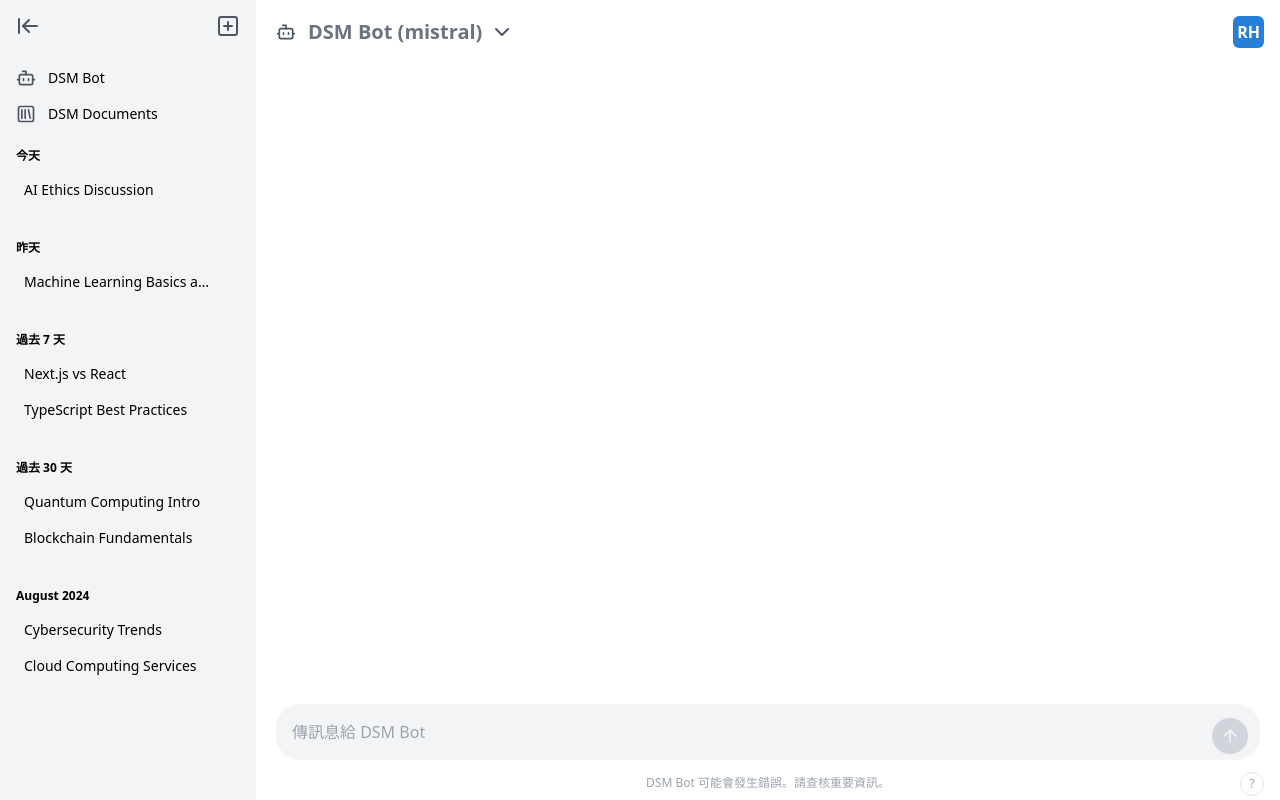
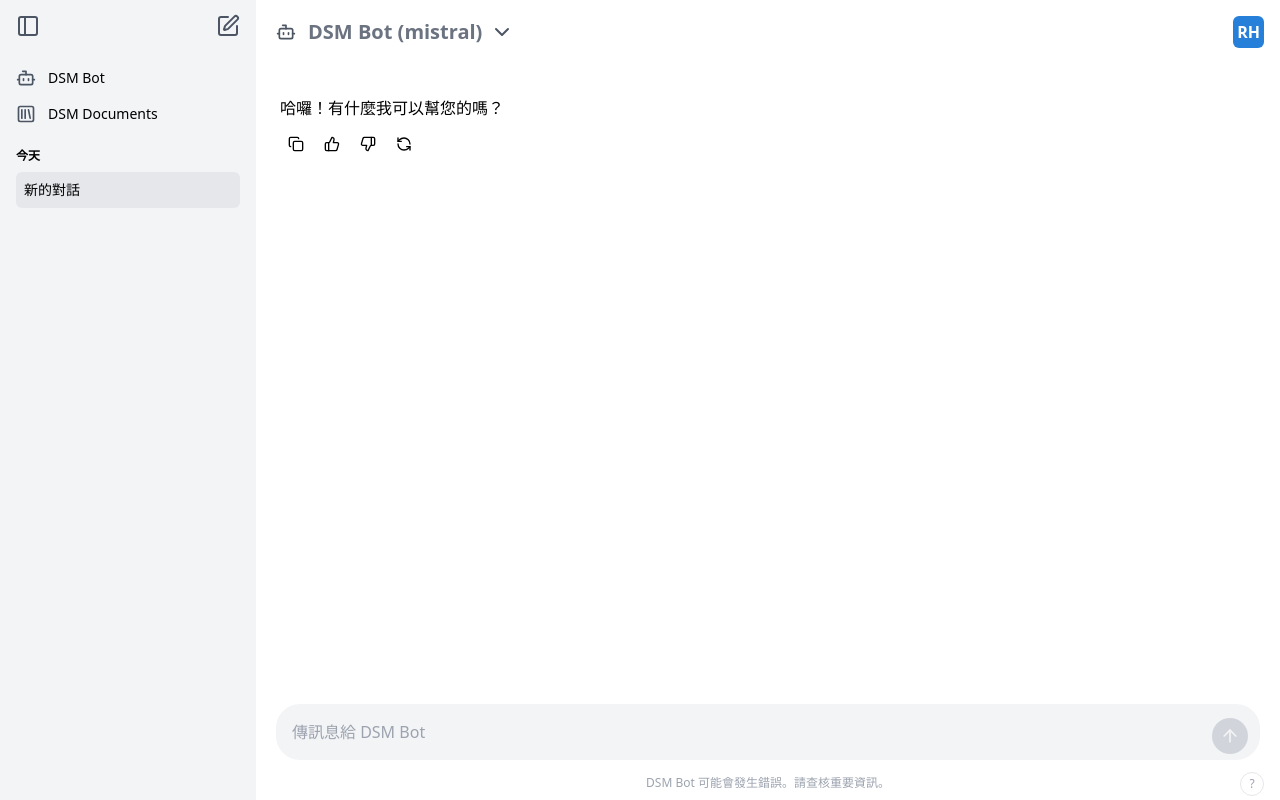
Before and after one commit to intervalrain/chatgpt-mock, a Next.js app: page / in a window 1280 px wide. Built offline with nearby package versions, Linux system fonts and the light colour scheme.

Commit message:
add new chat

```diff
--- a/app/components/ChatInterface/InputArea.tsx
+++ b/app/components/ChatInterface/InputArea.tsx
@@ -1,6 +1,7 @@
 import React, { useState, useRef, useEffect } from 'react';
 import { ArrowUp } from 'lucide-react';
 import { getUUID } from '@/app/utils/uuid';
+import useChat from '@/app/hooks/useChat';
 
 interface InputAreaProps {
   onSendMessage: (content: string) => void;
@@ -9,9 +10,10 @@ interface InputAreaProps {
 const InputArea: React.FC<InputAreaProps> = ({ onSendMessage }) => {
   const [input, setInput] = useState('');
   const textareaRef = useRef<HTMLTextAreaElement>(null);
+  const { isLoading } = useChat();
 
   const handleSend = () => {
-    if (input.trim()) {
+    if (!isLoading && input.trim()) {
       onSendMessage(input.trim());
       setInput('');
     }
@@ -45,7 +47,7 @@ const InputArea: React.FC<InputAreaProps> = ({ onSendMessage }) => {
           value={input}
           placeholder="傳訊息給 DSM Bot"
           onChange={(e) => setInput(e.target.value)}
-          onKeyPress={handleKeyPress}
+          onKeyDown={handleKeyPress}
           className="w-full p-4 pr-12 rounded-3xl focus:outline-none resize-none bg-gray-100"
           rows={1}
         />
@@ -53,7 +55,7 @@ const InputArea: React.FC<InputAreaProps> = ({ onSendMessage }) => {
           onClick={handleSend}
           className={`${buttonBaseClasses} ${buttonActiveClasses}`}
           aria-label="Send message"
-          disabled={!input.trim()}
+          disabled={!input.trim() || isLoading}
         >
           <ArrowUp size={20} />
         </button>
--- a/app/components/Sidebar/ConversationItem.tsx
+++ b/app/components/Sidebar/ConversationItem.tsx
@@ -1,25 +1,29 @@
 "use client";
 
-import { Conversation } from "@/app/mock/conversationData";
+import { Conversation } from "@/app/types";
 import Link from "next/link";
 import React, { useState } from "react";
 import { Ellipsis } from "lucide-react";
 
 interface ConversationItemProps {
   conversation: Conversation;
+  onClick: () => void;
+  active?: boolean;
 }
 
 const ConversationItem: React.FC<ConversationItemProps> = ({
   conversation,
+  onClick,
+  active,
 }) => {
   const [showEllipsis, setShowEllipsis] = useState(false);
 
   return (
-    <Link
-      href={`/chat/${conversation.id}`}
-      className="block py-2 hover:bg-gray-200 cursor-pointer rounded-md mx-4"
+    <div
+      className={`block py-2 hover:bg-gray-200 cursor-pointer rounded-md mx-4 ${active && "bg-gray-200"}`}
       onMouseEnter={() => setShowEllipsis(true)}
       onMouseLeave={() => setShowEllipsis(false)}
+      onClick={onClick}
     >
       <div className="flex justify-between items-center">
         <div className="text-sm px-2 text-ellipsis text-nowrap overflow-hidden">
@@ -29,7 +33,7 @@ const ConversationItem: React.FC<ConversationItemProps> = ({
           {showEllipsis && <Ellipsis size={16} />}
         </button>
       </div>
-    </Link>
+    </div>
   );
 };
 
--- a/app/components/Sidebar/ConversationList.tsx
+++ b/app/components/Sidebar/ConversationList.tsx
@@ -1,14 +1,22 @@
-import { Conversation, mockConversations } from "@/app/mock/conversationData";
-import React from "react";
+import { Conversation } from "@/app/types";
+import React, { useMemo } from "react";
 import ConversationItem from "./ConversationItem";
+import { useConversation } from "@/app/context/ConversationContext";
 
 const ConversationList: React.FC = () => {
-  const groupConversationsByDate = (conversations: Conversation[]) => {
+  const { conversations, switchConversation, currentConversationId } = useConversation();
+
+  const groupConversationsByDate = useMemo(() => {
     const grouped: { [key: string]: Conversation[] } = {};
     const today = new Date();
     const oneDay = 24 * 60 * 60 * 1000;
 
-    conversations.forEach((conversation) => {
+    // Sort conversations by date in descending order
+    const sortedConversations = [...conversations].sort((a, b) =>
+      b.date.getTime() - a.date.getTime()
+    );
+
+    sortedConversations.forEach((conversation) => {
       const diffDays = Math.round(
         Math.abs((today.getTime() - conversation.date.getTime()) / oneDay)
       );
@@ -36,19 +44,32 @@ const ConversationList: React.FC = () => {
     });
 
     return grouped;
-  };
+  }, [conversations]);
 
-  const gropuedConversations = groupConversationsByDate(mockConversations);
+  // Sort group keys to ensure correct order
+  const sortedGroups = useMemo(() => {
+    const groupOrder = ["今天", "昨天", "過去 7 天", "過去 30 天"];
+    return Object.keys(groupConversationsByDate).sort((a, b) => {
+      const indexA = groupOrder.indexOf(a);
+      const indexB = groupOrder.indexOf(b);
+      if (indexA !== -1 && indexB !== -1) return indexA - indexB;
+      if (indexA !== -1) return -1;
+      if (indexB !== -1) return 1;
+      return b.localeCompare(a); // For month/year groups
+    });
+  }, [groupConversationsByDate]);
 
   return (
     <div className="flex-1 overflow-y-auto space-y-6">
-      {Object.entries(gropuedConversations).map(([group, conversation]) => (
+      {sortedGroups.map((group) => (
         <div key={group}>
           <h3 className="px-4 py-2 text-xs font-semibold">{group}</h3>
-          {conversation.map((conversation) => (
+          {groupConversationsByDate[group].map((conversation) => (
             <ConversationItem
               key={conversation.id}
               conversation={conversation}
+              onClick={() => switchConversation(conversation.id)}
+              active={currentConversationId === conversation.id}
              />
           ))}
         </div>
--- a/app/components/Sidebar/Sidebar.tsx
+++ b/app/components/Sidebar/Sidebar.tsx
@@ -2,19 +2,26 @@
 
 import React from "react";
 import {
-  ArrowLeftToLine,
-  SquarePlus,
+  PanelLeft,
   Bot,
   SquareLibrary,
+  PenSquare,
 } from "lucide-react";
 import ConversationList from "./ConversationList";
 import { useNavigate } from "react-router-dom";
 import { useSidebar } from "@/app/context/SidebarContext";
 import SidebarItem from "./SidebarItem";
+import { useConversation } from "@/app/context/ConversationContext";
 
 const Sidebar: React.FC = () => {
   const navigate = useNavigate();
   const { isCollpased, toggleSidebar } = useSidebar();
+  const { createNewChat } = useConversation();
+
+  const handleNewChat = () => {
+    createNewChat();
+    navigate("/");
+  }
 
   if (isCollpased) {
     return (
@@ -29,10 +36,12 @@ const Sidebar: React.FC = () => {
           onClick={toggleSidebar}
           className="p-2 hover:bg-gray-200 rounded-md"
         >
-          <ArrowLeftToLine className="text-gray-600" />
+          <PanelLeft className="text-gray-600" />
         </button>
-        <button className="p-2 hover:bg-gray-200 rounded-md">
-          <SquarePlus className="text-gray-600" />
+        <button
+          onClick={handleNewChat}
+          className="p-2 hover:bg-gray-200 rounded-md">
+          <PenSquare className="text-gray-600" />
         </button>
       </div>
       <div className="p-2">
--- a/app/components/layout/Header.tsx
+++ b/app/components/layout/Header.tsx
@@ -2,7 +2,7 @@
 
 import React, { useState, useRef, useEffect } from 'react';
 import Avatar from '@/app/utils/Avatar';
-import { ChevronDown, Settings, LogOut, ArrowRightToLine, SquarePlus, UserPen, Bot, BookPlus, Check } from 'lucide-react';
+import { ChevronDown, Settings, LogOut, PanelLeft, PenSquare, UserPen, Bot, BookPlus, Check } from 'lucide-react';
 import { mockUser } from '@/app/mock/userData';
 import { useSidebar } from '@/app/context/SidebarContext';
 import Menu from '../ui/Menu';
@@ -36,10 +36,10 @@ const Header: React.FC = () => {
               <button
                 onClick={toggleSidebar}
                 className="p-2 hover:bg-gray-200 rounded-md">
-                <ArrowRightToLine className="text-gray-600" />
+                <PanelLeft className="text-gray-600" />
               </button>
               <button className="p-2 hover:bg-gray-200 rounded-md">
-                <SquarePlus className="text-gray-600" />
+                <PenSquare className="text-gray-600" />
               </button>
             </div>
           )}
--- /dev/null
+++ b/app/context/ConversationContext.tsx
@@ -0,0 +1,96 @@
+import { createContext, useCallback, useContext, useEffect, useState } from "react";
+import { Conversation, Message } from "../types";
+import { getUUID } from "../utils/uuid";
+
+interface ConversationContextType {
+  conversations: Conversation[];
+  currentConversationId: string | null;
+  addConversation: (conversation: Conversation) => void;
+  setCurrentConversationId: (id: string) => void;
+  updateConversationTitle: (id: string, title: string) => void;
+  switchConversation: (id: string) => void;
+  addMessageToConversation: (id: string, message: Message) => void;
+  updateMessage: (id: string, content: string) => void;
+  createNewChat: () => void;
+}
+
+const ConversationContext = createContext<ConversationContextType | undefined>(undefined);
+
+export const ConversationProvider: React.FC<{ children: React.ReactNode}> = ({ children }) => {
+	const [conversations, setConversations] = useState<Conversation[]>([]);
+  const [currentConversationId, setCurrentConversationId] = useState<string | null>(null);
+
+  const addConversation = useCallback((conversation: Conversation) => {
+		setConversations(prev => [...prev, conversation]);
+		setCurrentConversationId(conversation.id);
+	}, []);
+
+  const updateConversationTitle = useCallback((id: string, title: string) => {
+    setConversations(prev => prev.map(conv => conv.id === id ? { ...conv, title } : conv));
+  }, []);
+
+  const switchConversation = useCallback((id: string) => {
+    setCurrentConversationId(id);
+  }, []);
+
+  const addMessageToConversation = useCallback((id: string, message: Message) => {
+    setConversations(prev => prev.map(conv =>
+			conv.id === id ? { ...conv, messages: [...conv.messages, message] } : conv
+		));
+	}, []);
+
+  const updateMessage = useCallback((id: string, content: string) => {
+    setConversations(prev => prev.map(conv =>
+      conv.id === id ? {
+        ...conv,
+        messages: conv.messages.map((msg, index) =>
+          index === conv.messages.length - 1 ? { ...msg, content } : msg
+        )
+      } : conv
+    ));
+  }, []);
+
+  const createNewChat = useCallback(() => {
+    const newConversation: Conversation = {
+      id: getUUID(),
+      title: "新的對話",
+      messages: [{
+        id: getUUID(),
+        content: "哈囉！有什麼我可以幫您的嗎？",
+        role: "assistant",
+      }],
+      date: new Date(),
+    };
+    addConversation(newConversation);
+  }, []);
+
+  useEffect(() => {
+    if (conversations.length === 0) {
+      createNewChat();
+    }
+  }, []);
+
+  return (
+    <ConversationContext.Provider value={{
+      conversations,
+      currentConversationId,
+      addConversation,
+      setCurrentConversationId,
+      updateConversationTitle,
+      switchConversation,
+      addMessageToConversation,
+      updateMessage,
+      createNewChat,
+    }}>
+      {children}
+    </ConversationContext.Provider>
+  );
+};
+
+export const useConversation = () => {
+  const context = useContext(ConversationContext);
+  if (context === undefined) {
+    throw new Error('useConversation must be used within a ConversationProvider');
+  }
+  return context;
+};
--- a/app/context/ServiceProvider.tsx
+++ b/app/context/ServiceProvider.tsx
@@ -1,12 +1,15 @@
 import { SidebarProvider } from "./SidebarContext";
 import { AppProvider } from "./AppContext";
+import { ConversationProvider } from "./ConversationContext";
 
 export const ServiceProvider: React.FC<{ children: React.ReactNode }> = ({ children }) => {
     return (
         <SidebarProvider>
-            <AppProvider>
-                {children}
-            </AppProvider>
+            <ConversationProvider>
+                <AppProvider>
+                    {children}
+                </AppProvider>
+            </ConversationProvider>
         </SidebarProvider>
     );
 };
--- a/app/hooks/useChat.ts
+++ b/app/hooks/useChat.ts
@@ -1,12 +1,37 @@
-import { useCallback, useState } from "react";
-import { Message } from "../types";
+import { useCallback, useEffect, useRef, useState } from "react";
+import { Conversation, Message } from "../types";
 import { getUUID } from "../utils/uuid";
 import { useApp } from "../context/AppContext";
+import { useConversation } from "../context/ConversationContext";
 
 export const useChat = () => {
-  const [messages, setMessages] = useState<Message[]>([]);
   const [isLoading, setIsLoading] = useState(false);
   const { model } = useApp();
+  const {
+    conversations,
+    currentConversationId,
+    addConversation,
+    addMessageToConversation,
+    setCurrentConversationId,
+    updateConversationTitle,
+    updateMessage,
+  } = useConversation();
+
+  const currentMessages = currentConversationId
+    ? conversations.find((c) => c.id === currentConversationId)?.messages || []
+    : [];
+
+  const getTitle = (content: string): string => {
+    const words = content.split(" ");
+    let title = "";
+    for (const word of words) {
+      if (title.length > 32) {
+        break;
+      }
+      title += " " + word;
+    }
+    return title.trim();
+  }
 
   const sendMessage = useCallback(
     async (content: string) => {
@@ -15,7 +40,26 @@ export const useChat = () => {
         content,
         role: "user",
       };
-      setMessages((prevMessages) => [...prevMessages, userMessage]);
+
+      let conversationId = currentConversationId;
+      const title = getTitle(content);
+      if (!conversationId) {
+        const newConversation: Conversation = {
+          id: getUUID(),
+          title: title,
+          messages: [userMessage],
+          date: new Date(),
+        };
+        addConversation(newConversation);
+        conversationId = newConversation.id;
+        setCurrentConversationId(conversationId);
+      } else {
+        if (currentMessages.length === 1) {
+          updateConversationTitle(conversationId, title);
+        }
+        addMessageToConversation(conversationId, userMessage);
+      }
+
       setIsLoading(true);
 
       try {
@@ -38,6 +82,13 @@ export const useChat = () => {
         const reader = response.body.getReader();
         const decoder = new TextDecoder();
 
+        let assistantMessage: Message = {
+          id: getUUID(),
+          content: "",
+          role: "assistant",
+        }
+        addMessageToConversation(conversationId!, assistantMessage);
+
         while (true) {
           const { done, value } = await reader.read();
           if (done) break;
@@ -49,27 +100,8 @@ export const useChat = () => {
             if (line.trim() === "") continue;
             const parsedLine = JSON.parse(line);
             if (parsedLine.response) {
-              setMessages((prevMessages) => {
-                const lastMessage = prevMessages[prevMessages.length - 1];
-                if (lastMessage.role === "assistant") {
-                  return [
-                    ...prevMessages.slice(0, -1),
-                    {
-                      ...lastMessage,
-                      content: lastMessage.content + parsedLine.response,
-                    },
-                  ];
-                } else {
-                  return [
-                    ...prevMessages,
-                    {
-                      id: getUUID(),
-                      role: "assistant",
-                      content: parsedLine.response,
-                    },
-                  ];
-                }
-              });
+              assistantMessage.content += parsedLine.response;
+              updateMessage(currentConversationId!, assistantMessage.content);
             }
           }
         }
@@ -79,10 +111,10 @@ export const useChat = () => {
         setIsLoading(false);
       }
     },
-    [model, messages]
+    [model, currentConversationId, addConversation, addMessageToConversation, updateMessage]
   );
 
-  return { messages, sendMessage, isLoading };
+  return { messages: currentMessages, sendMessage, isLoading };
 };
 
 export default useChat;
--- a/app/mock/conversationData.ts
+++ /dev/null
@@ -1,44 +0,0 @@
-export interface Conversation {
-  id: string;
-  title: string;
-  date: Date;
-}
-
-export const mockConversations: Conversation[] = [
-  { id: "1", title: "AI Ethics Discussion", date: new Date() },
-  {
-    id: "2",
-    title: "Machine Learning Basics and Machine Learning",
-    date: new Date(Date.now() - 1 * 24 * 60 * 60 * 1000),
-  },
-  {
-    id: "3",
-    title: "Next.js vs React",
-    date: new Date(Date.now() - 3 * 24 * 60 * 60 * 1000),
-  },
-  {
-    id: "4",
-    title: "TypeScript Best Practices",
-    date: new Date(Date.now() - 6 * 24 * 60 * 60 * 1000),
-  },
-  {
-    id: "5",
-    title: "Quantum Computing Intro",
-    date: new Date(Date.now() - 10 * 24 * 60 * 60 * 1000),
-  },
-  {
-    id: "6",
-    title: "Blockchain Fundamentals",
-    date: new Date(Date.now() - 20 * 24 * 60 * 60 * 1000),
-  },
-  {
-    id: "7",
-    title: "Cybersecurity Trends",
-    date: new Date(Date.now() - 35 * 24 * 60 * 60 * 1000),
-  },
-  {
-    id: "8",
-    title: "Cloud Computing Services",
-    date: new Date(Date.now() - 60 * 24 * 60 * 60 * 1000),
-  },
-];
--- a/next.config.mjs
+++ b/next.config.mjs
@@ -1,6 +1,6 @@
 /** @type {import('next').NextConfig} */
 const nextConfig = {
-    reactStrictMode: true,
+    reactStrictMode: false,
     async rewrites() {
       return [
         {
```
Also changed, not shown: app/types/index.ts (+7 -0 lines).
